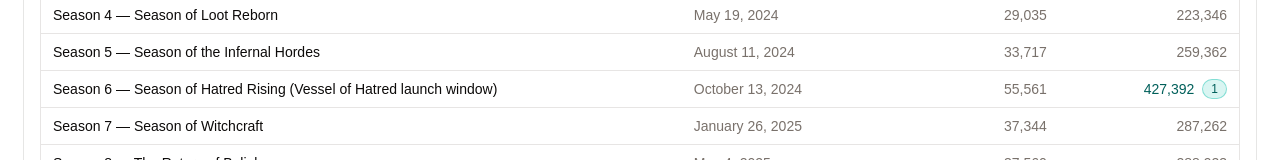
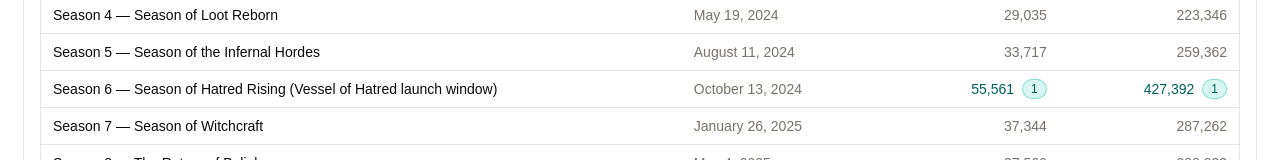
Before and after one commit to purplem0n/arpgmetric, a React (Vite) app: page /diablo4 in a window 1280 px wide. Shown: the part 632-792 px from the top of the page. Built offline with nearby package versions, Linux system fonts and the light colour scheme.

Commit message:
Refactor season-launch-metrics component to improve peak ranking logic and add Steam peak metrics display

```diff
--- a/src/components/season-launch-metrics.tsx
+++ b/src/components/season-launch-metrics.tsx
@@ -58,7 +58,7 @@
   return arpgSeasonsJsonPromise
 }
 
-/** Games with a meaningful split between Steam and a standalone PC client (estimate only). */
+/** Games with a meaningful split between Steam and another PC client (estimate only). */
 const MULTISTORE_PC_ESTIMATE_GAMES = new Set<GameId>(["diablo4", "poe1", "poe2"])
 
 type MultistoreEstimateGameId = "diablo4" | "poe1" | "poe2"
@@ -380,14 +380,13 @@
   3: "border-orange-500/40 bg-orange-500/15 text-orange-900 dark:text-orange-300 dark:bg-orange-500/20 dark:border-orange-500/35",
 }
 
-function estPcPeakRankByRowKey(
-  rows: SeasonLaunch[],
-  peaksByDate: ReadonlyMap<string, number | null> | undefined,
-  steamSharePercent: number | null,
+function rankTopThreeByNumericRow<T extends { date_utc: string; name: string }>(
+  rows: T[],
+  valueForRow: (row: T) => number | null,
 ): Map<string, 1 | 2 | 3> {
   const entries: { key: string; n: number }[] = []
   for (const row of rows) {
-    const n = estimatedPcPeakNumber(peaksByDate, row.date_utc, steamSharePercent)
+    const n = valueForRow(row)
     if (n != null) entries.push({ key: `${row.date_utc}-${row.name}`, n })
   }
   const distinctDesc = [...new Set(entries.map((e) => e.n))].sort((a, b) => b - a)
@@ -403,18 +402,43 @@
   return out
 }
 
-function EstPcPeakTableCell({
-  peaksByDate,
-  dateKey,
-  steamSharePercent,
+function steamPeakNumber(
+  byDate: ReadonlyMap<string, number | null> | undefined,
+  dateKey: string,
+): number | null {
+  if (!byDate) return null
+  const v = byDate.get(dateKey)
+  return v ?? null
+}
+
+function steamPeakRankByRowKey(
+  rows: SeasonLaunch[],
+  peaksByDate: ReadonlyMap<string, number | null> | undefined,
+): Map<string, 1 | 2 | 3> {
+  return rankTopThreeByNumericRow(rows, (row) =>
+    steamPeakNumber(peaksByDate, row.date_utc),
+  )
+}
+
+function estPcPeakRankByRowKey(
+  rows: SeasonLaunch[],
+  peaksByDate: ReadonlyMap<string, number | null> | undefined,
+  steamSharePercent: number | null,
+): Map<string, 1 | 2 | 3> {
+  return rankTopThreeByNumericRow(rows, (row) =>
+    estimatedPcPeakNumber(peaksByDate, row.date_utc, steamSharePercent),
+  )
+}
+
+function RankedMetricTableCell({
+  text,
   rank,
+  rankAriaLabelPrefix,
 }: {
-  peaksByDate: ReadonlyMap<string, number | null> | undefined
-  dateKey: string
-  steamSharePercent: number | null
+  text: string
   rank: 1 | 2 | 3 | undefined
+  rankAriaLabelPrefix: string
 }) {
-  const text = formatEstimatedPcPeak(peaksByDate, dateKey, steamSharePercent)
   return (
     <div className="flex items-center justify-end gap-2">
       <span
@@ -428,12 +452,50 @@
         <Badge
           variant="outline"
           className={EST_PC_PEAK_RANK_BADGE_CLASS[rank]}
-          aria-label={`Est. PC peak rank ${rank} in this table`}
+          aria-label={`${rankAriaLabelPrefix} rank ${rank} in this table`}
         >
           {rank}
         </Badge>
       )}
     </div>
+  )
+}
+
+function SteamPeakTableCell({
+  peaksByDate,
+  dateKey,
+  rank,
+}: {
+  peaksByDate: ReadonlyMap<string, number | null> | undefined
+  dateKey: string
+  rank: 1 | 2 | 3 | undefined
+}) {
+  return (
+    <RankedMetricTableCell
+      text={formatPeak(peaksByDate, dateKey)}
+      rank={rank}
+      rankAriaLabelPrefix="Steam peak"
+    />
+  )
+}
+
+function EstPcPeakTableCell({
+  peaksByDate,
+  dateKey,
+  steamSharePercent,
+  rank,
+}: {
+  peaksByDate: ReadonlyMap<string, number | null> | undefined
+  dateKey: string
+  steamSharePercent: number | null
+  rank: 1 | 2 | 3 | undefined
+}) {
+  return (
+    <RankedMetricTableCell
+      text={formatEstimatedPcPeak(peaksByDate, dateKey, steamSharePercent)}
+      rank={rank}
+      rankAriaLabelPrefix="Est. PC peak"
+    />
   )
 }
 
@@ -455,6 +517,10 @@
   pcEstimateSteamSharePct: number | null | undefined
 }) {
   const showEstPcPeak = pcEstimateSteamSharePct !== undefined
+  const steamPeakRanks = useMemo(
+    () => steamPeakRankByRowKey(rows, peaksByDate),
+    [rows, peaksByDate],
+  )
   const estPcPeakRanks = useMemo(
     () =>
       estPcPeakRankByRowKey(rows, peaksByDate, pcEstimateSteamSharePct ?? null),
@@ -501,8 +567,12 @@
               <td className="px-3 py-2 align-top tabular-nums text-muted-foreground">
                 {formatLaunchDate(row.date_utc)}
               </td>
-              <td className="px-3 py-2 align-top text-right tabular-nums text-muted-foreground">
-                {formatPeak(peaksByDate, row.date_utc)}
+              <td className="px-3 py-2 align-top text-right tabular-nums">
+                <SteamPeakTableCell
+                  peaksByDate={peaksByDate}
+                  dateKey={row.date_utc}
+                  rank={steamPeakRanks.get(`${row.date_utc}-${row.name}`)}
+                />
               </td>
               {showEstPcPeak && (
                 <td className="px-3 py-2 align-top text-right tabular-nums">
```
